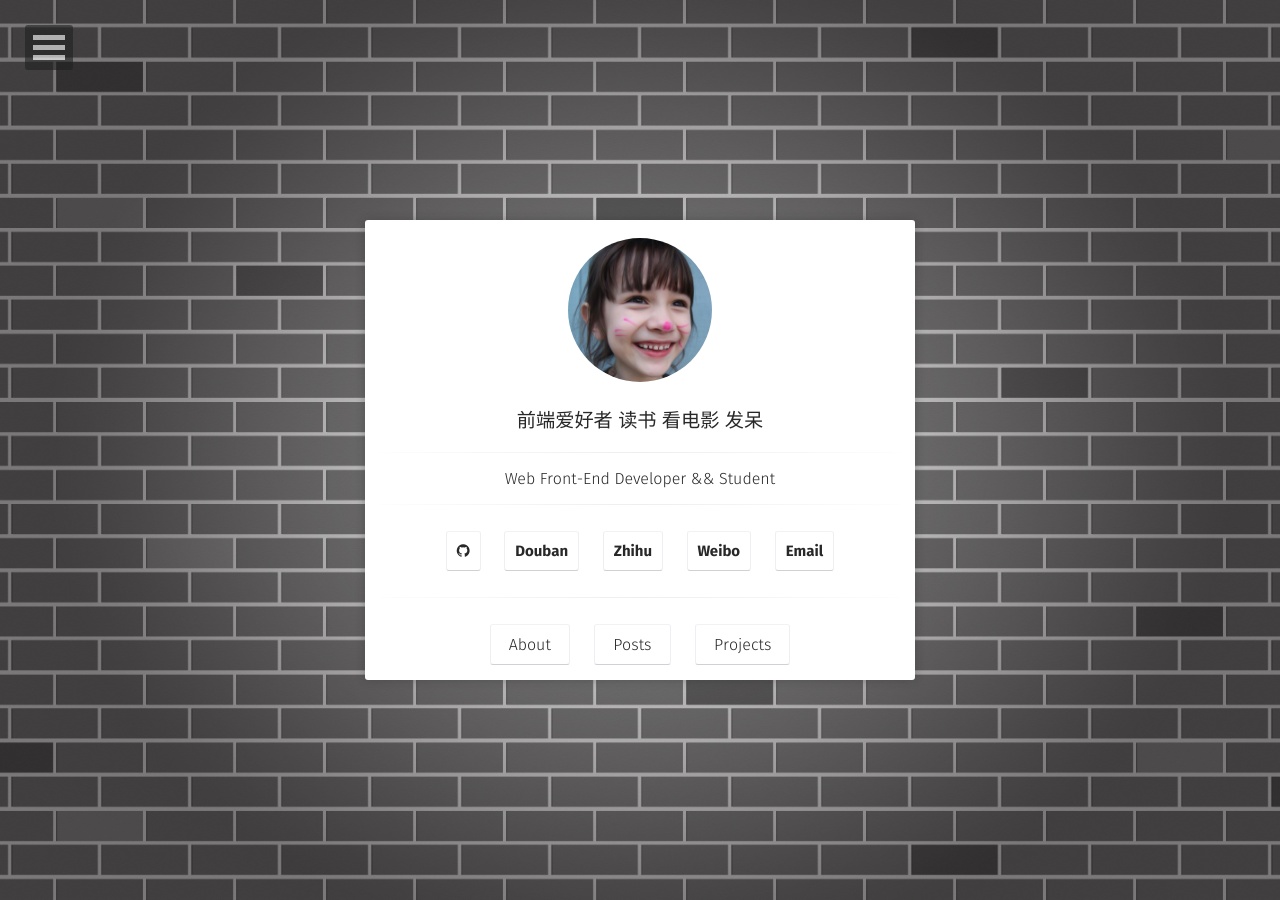
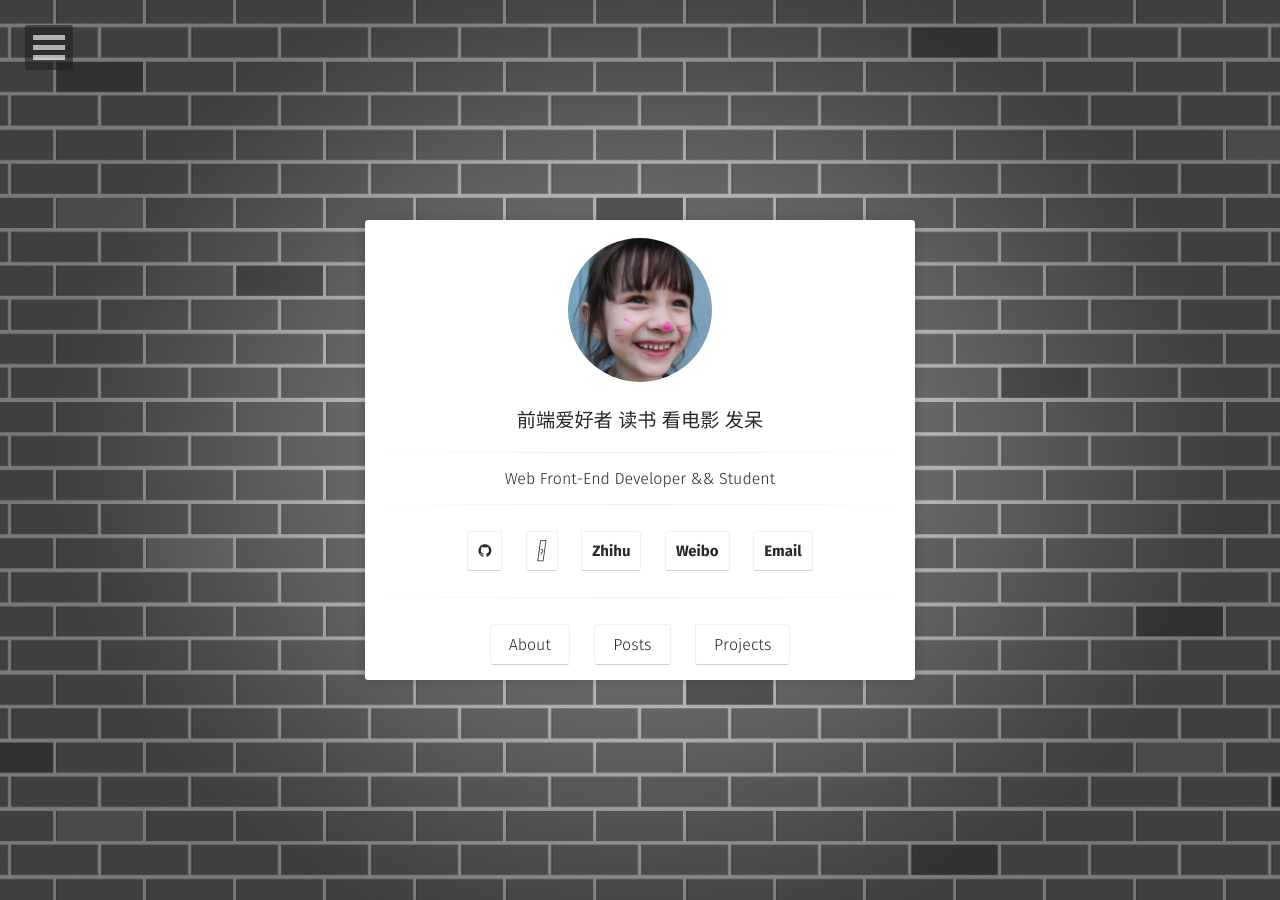
Before and after one commit to Chenyueli/Blog, a Jekyll site: the page built from index.html, in a window 1280 px wide. Built offline with Jekyll 4.4.1, drawn with Linux system fonts in a browser that asks for light colours; some web fonts are replaced.

```diff
--- a/_includes/social-links.html
+++ b/_includes/social-links.html
@@ -1,8 +1,7 @@
                     <hr class="hr-line">
                     <h3 class="title" style="font-size:15px;">
-                        <a class="social-btn" href="http://github.com/Chenyueli" target="_blank" ><i class="fa fa-github" aria-hidden="true"></i>
-</a>
-                        <a class="social-btn" href="http://www.douban.com/people/Chenyueli/" target="_blank" >Douban</a>
+                        <a class="social-btn" href="http://github.com/Chenyueli" target="_blank" ><i class="fa fa-github" aria-hidden="true"></i></a>
+                        <a class="social-btn" href="http://www.douban.com/people/Chenyueli/" target="_blank" ><i class="Hui-iconfont">&#xe6da;</i></a>
                         <a class="social-btn" href="http://www.zhihu.com/people/chenyuelili" target="_blank">Zhihu</a>
                         <a class="social-btn" href="http://www.weibo.com/3203834660" target="_blank" >Weibo</a>
                         <a class="social-btn" href="mailto:me@18559024715.163.com" target="_blank">Email</a>
```
Also changed, not shown: _posts/2016-10-30-less.md (+2 -3 lines).
